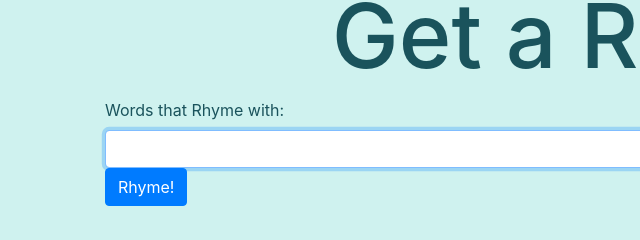
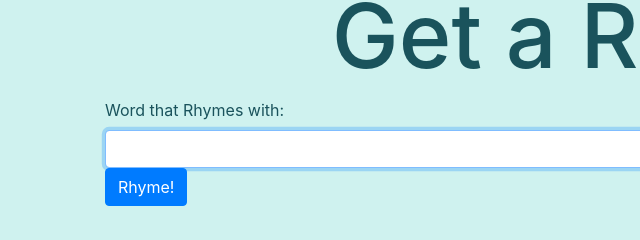
Before and after one commit to andrewmh20/getarhyme, a plain HTML site: page index.html in a window 1280 px wide. Shown: the part 98-338 px from the top of the page, 23-663 px from the left. Drawn offline with nearby package versions, Linux system fonts and the light colour scheme.

Commit message:
updated grammar

```diff
--- a/index.html
+++ b/index.html
@@ -40,7 +40,7 @@
         <h1 id="requestHeader">Get a Rhyme!</h1>
         <form id="rhymeInputForm" action="javascript:getRhymes()">
             <div class="form-group">
-                <label for="RhymeBrainInput">Words that Rhyme with:</label>
+                <label for="RhymeBrainInput">Word that Rhymes with:</label>
                 <input type="search" class="form-control" id="RhymeBrainInput" name="value" autofocus>
                 <button type="submit" class="btn btn-primary">Rhyme!</button>
             </div>
```
